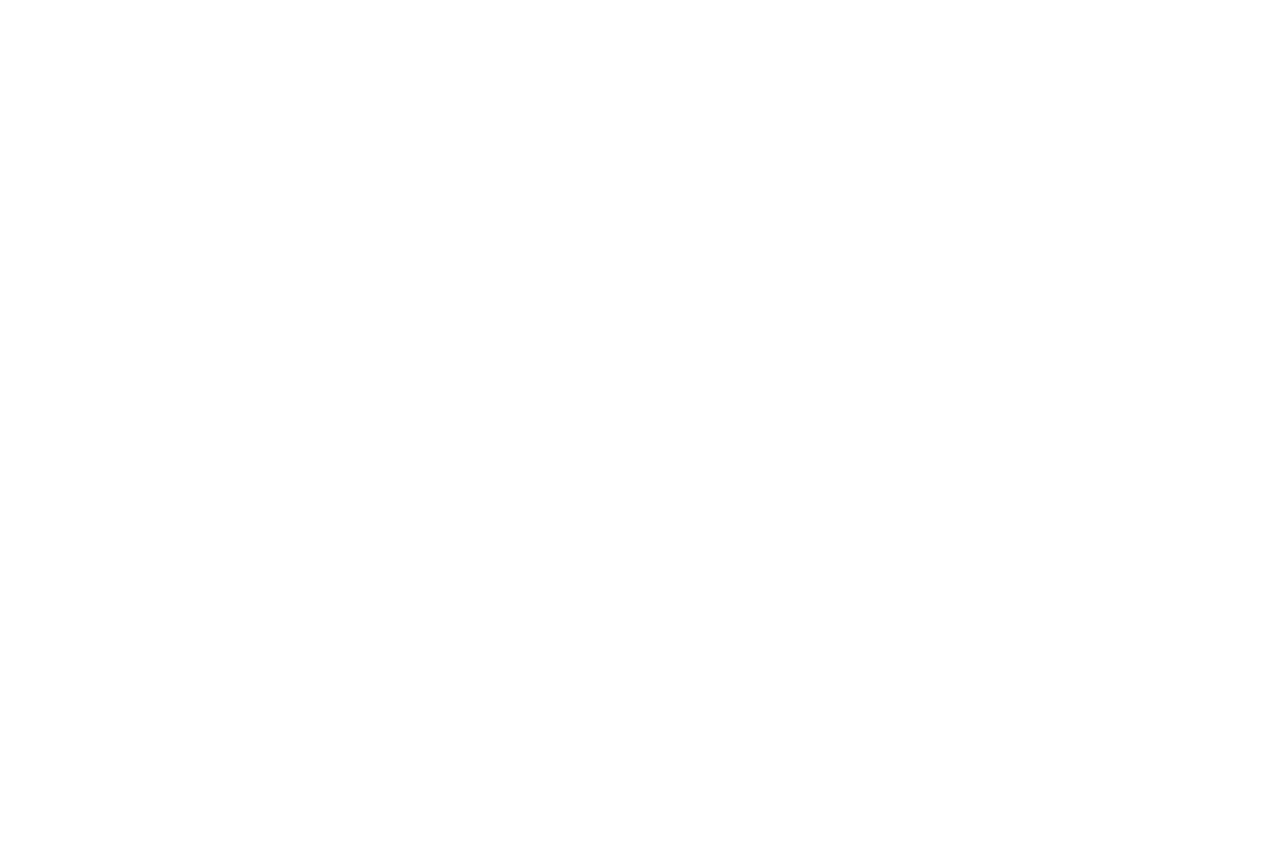
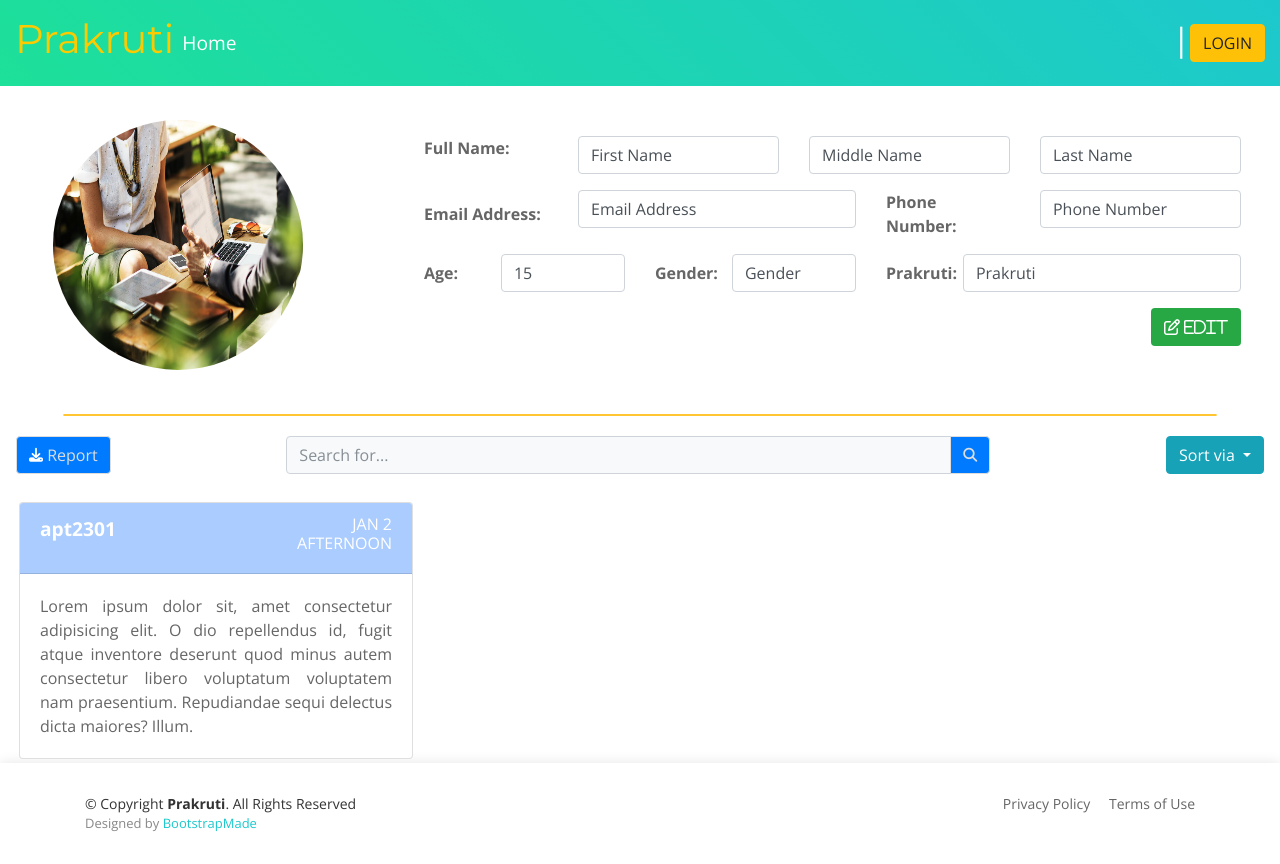
Before and after one commit to SarthakPatil99/Prakruti, a Django app: page /U_profile/ in a window 1280 px wide. Before the commit the page is empty. Before the commit the page ends 800 px from the top, so only its background shows below. Run offline with Django 4.2, Linux system fonts and the light colour scheme; some libraries are stand-ins or nearby versions.

Commit message:
After admin GUI (24 - 1- 23)

```diff
--- a/Prakruti/urls.py
+++ b/Prakruti/urls.py
@@ -29,6 +29,7 @@ urlpatterns = [
     path("analyze/", views.analyze, name='analysis'),
     path("recommend/", views.recommend, name='recommender'),
     path("shopping/", views.shopping, name='shopping'),
+    path("profileU/", views.profileU, name='profileU'),
 
     # admin
     path("dashboard/", views.dashboard, name='dashboard'),
@@ -39,5 +40,6 @@ urlpatterns = [
     path("blogs/", views.blogs, name='blogs'),
     path("orders/", views.orders, name='orders'),
     path("A_profile/", views.A_profile, name='A_profile'),
+    path("profileA/", views.profileA, name='profileA'),
     path("U_profile/", views.U_profile, name='U_profile'),
 ]
--- a/Prakruti_App/views.py
+++ b/Prakruti_App/views.py
@@ -171,6 +171,13 @@ def recommend(request):
 def shopping(request):
     return render(request, 'user/Shopping.html')
 
+
+def U_profile(request):
+    return render(request, 'user/U_profile.html', {'admin': 0})
+
+def profileU(request):
+    return render(request, 'user/U_profile.html', {'admin': 1})
+
 # -----------------------------ADMIN SIDE---------------------------
 
 
@@ -203,9 +210,7 @@ def orders(request):
 
 def A_profile(request):
     # jinja["prof_who"] = request.user
-    return render(request, 'admin/A_profile.html')
+    return render(request, 'admin/A_profile.html', {'admin': 0})
 
-
-def U_profile(request):
-    # jinja["prof_who"] = request.user
-    return render(request, 'user/U_profile.html')
+def profileA(request):
+    return render(request, 'admin/A_profile.html', {'admin': 1})
--- a/templates/Admin/admin_base.html
+++ b/templates/Admin/admin_base.html
@@ -201,7 +201,7 @@
               </a>
               <!-- Dropdown - User Information -->
               <div class="dropdown-menu dropdown-menu-right shadow animated--grow-in" aria-labelledby="userDropdown">
-                <a class="dropdown-item" href="/A_profile">
+                <a class="dropdown-item" href="/profileA">
                   <i class="fas fa-user fa-sm fa-fw mr-2 text-gray-400"></i>
                   Profile
                 </a>
--- a/templates/User/U_profile.html
+++ b/templates/User/U_profile.html
@@ -0,0 +1,252 @@
+{% extends 'base.html' %}
+{% load static %}
+
+{% block title %}
+Profile
+{% endblock title %}
+
+{% block nav_links%}
+<li class="menu-active nav-item">
+    <a class="nav-link" href="/">Home</a>
+</li>
+{% endblock nav_links%}
+
+{% block body %}
+<div class="modal" id="add_PModal">
+    <div class="modal-dialog">
+        <div class="modal-content" style="border: none; background-color: rgb(221, 221, 221); z-index: 3">
+            <div class="modal-header bg-secondary">
+                <h4 class="modal-title text-warning">Edit Details</h4>
+                <button type="button" class="btn-close" data-dismiss="modal" aria-label="Close"></button>
+            </div>
+
+            <div class="modal-body">
+                <form action="/login" method="post">
+                    <div class="row">
+                        <div class="col-6">
+                            <label for="name" class="form-label"> <b>Full Name:</b> </label>
+                        </div>
+                        <div class="col-6">
+                            <label for="name" class="form-label"> <b>Your DP:</b> </label>
+                        </div>
+                    </div>
+                    <div class="row mb-2">
+                        <div class="col-6">
+                            <div class="col-12 my-4">
+                                <input type="first name" class="form-control" id="Fname" placeholder="First Name"
+                                    name="Fname" required />
+                            </div>
+                            <div class="col-12 my-4">
+                                <input type="middle name" class="form-control" id="Mname" placeholder="Middle Name"
+                                    name="Mname" required />
+                            </div>
+                            <div class="col-12 my-4">
+                                <input type="last name" class="form-control" id="Lname" placeholder="Last Name"
+                                    name="Lname" required />
+                            </div>
+                        </div>
+                        <div class="col-6">
+                            <div class="col-12 my-0">
+                                <center>
+                                    <img id="Img" src="../../static/img/about-img.jpg" height="140px" width="140px"
+                                        style="border-radius: 100%" />
+                                </center>
+                            </div>
+                            <div class="col-12">
+                                <input class="form-control mt-3" type="file" name="File" id="inFile"
+                                    onchange="validateImage()" />
+                            </div>
+                        </div>
+                    </div>
+
+                    <div class="row mb-2">
+                        <div class="col-12 col-md-6 col-lg-6">
+                            <label for="email" class="form-label"> <b>Email:</b> </label>
+                            <input type="email" class="form-control" id="Email" placeholder="Email" name="Email"
+                                onfocusout="validateEmail()" required />
+                        </div>
+                        <div class="col-12 col-md-6 col-lg-6">
+                            <label for="Phone" class="form-label">
+                                <b>Phone Number:</b>
+                            </label>
+                            <input type="number" class="form-control" id="Phone" placeholder="Phone No." name="Phone"
+                                onfocusout="validatePhone()" required />
+                        </div>
+                    </div>
+
+                    <div class="row mb-2">
+                        <div class="col-12 col-md-3 col-lg-4">
+                            <label for="age" class="form-label"> <b>Age:</b> </label>
+                            <input type="number" class="form-control" id="Age" placeholder="Age" name="Age"
+                                onfocusout="validateAge()" required />
+                        </div>
+                        <div class="col-12 col-md-4 col-lg-4">
+                            <label for="Gender" class="form-label"> <b>Gender:</b> </label>
+                            <select class="form-select form-select-sm form-control" aria-label=".form-select-sm example"
+                                placeholder="Select Gender" id="Gender" name="Gender" onfocusout="validateGender()">
+                                <option selected value="0">Select</option>
+                                <option value="1">Male</option>
+                                <option value="2">Female</option>
+                                <option value="3">Other</option>
+                            </select>
+                        </div>
+                        <div class="col-12 col-md-5 col-lg-4">
+                            <label for="Prakruti" class="form-label">
+                                <b>Prakruti:</b>
+                            </label>
+                            <select class="form-select form-select-sm form-control" aria-label=".form-select-sm example"
+                                placeholder="Select Prakruti" id="Prakruti" name="Prakruti"
+                                onfocusout="validatePrakruti()">
+                                <option selected value="0">Select</option>
+                                <option value="1">Vata Kapha</option>
+                                <option value="2">Vata Pitta</option>
+                                <option value="3">Kapha Vata</option>
+                                <option value="4">Kapha Pitta</option>
+                                <option value="5">Pitta Vata</option>
+                                <option value="6">Pitta Kapha</option>
+                            </select>
+                        </div>
+                    </div>
+                    <button type="submit" id="Submit" class="btn btn-warning text-gray-800 mt-2 float-right">
+                        Edit
+                    </button>
+                    {% csrf_token %}
+                </form>
+            </div>
+        </div>
+    </div>
+</div>
+
+<!-- Body below -->
+<div class="row mx-4" style="margin-top: 120px;">
+    <div class="col-12 col-md-5 col-lg-3 mb-4">
+        <center>
+            <img src="../../static/img/about-img.jpg" width="250px" height="250px" id="dp"
+                style="border-radius: 100%" />
+        </center>
+    </div>
+    <div class="col-12 col-md-7 col-lg-9 py-3">
+        <div class="row mb-2">
+            <div class="col-lg-1"></div>
+            <div class="col-12 col-md-12 col-lg-2">
+                <label class="form-label" for="name" class="form-label">
+                    <b>Full Name:</b>
+                </label>
+            </div>
+            <div class="col-12 col-md-4 col-lg-3">
+                <label class="form-control" id="fname" name="fname">First Name</label>
+            </div>
+            <div class="col-12 col-md-4 col-lg-3">
+                <label class="form-control" id="mname" name="mname">Middle Name</label>
+            </div>
+            <div class="col-12 col-md-4 col-lg-3">
+                <label class="form-control" id="lname" name="lname">Last Name</label>
+            </div>
+        </div>
+        <div class="row mb-2">
+            <div class="col-lg-1"></div>
+            <div class="col-12 col-md-6 col-lg-2 align-items-center d-flex">
+                <label class="form-label"> <b>Email Address:</b> </label>
+            </div>
+            <div class="col-12 col-md-6 col-lg-4">
+                <label class="form-control" id="email" name="email">Email Address</label>
+            </div>
+            <div class="col-12 col-md-6 col-lg-2 align-items-center d-flex">
+                <label class="form-label"><b>Phone Number:</b> </label>
+            </div>
+            <div class="col-12 col-md-6 col-lg-3">
+                <label class="form-control" id="phone" name="phone">Phone Number</label>
+            </div>
+        </div>
+        <div class="row mb-2">
+            <div class="col-lg-1"></div>
+            <div class="col-2 col-md-2 col-lg-1 align-items-center d-flex">
+                <label class="form-label"> <b>Age:</b> </label>
+            </div>
+            <div class="col-4 col-md-4 col-lg-2">
+                <label class="form-control" id="age" name="age">15</label>
+            </div>
+            <div class="col-2 col-md-2 col-lg-1 align-items-center d-flex">
+                <label class="form-label"> <b>Gender:</b> </label>
+            </div>
+            <div class="col-4 col-md-4 col-lg-2">
+                <label class="form-control" id="gender" name="gender">Gender</label>
+            </div>
+            <div class="col-2 col-md-2 col-lg-1 align-items-center d-flex">
+                <label class="form-label"> <b>Prakruti:</b> </label>
+            </div>
+            <div class="col-10 col-md-10 col-lg-4">
+                <label class="form-control" id="prakruti" name="prakruti">Prakruti</label>
+            </div>
+        </div>
+        <div class="w-100 text-end">
+            <button type="submit" class="btn bg-success text-white" name="Edit" title="Edit Details" value="chval"
+                data-toggle="modal" data-target="#add_PModal" onclick="transferED()">
+                <i class="far fa-edit"> Edit</i>
+            </button>
+        </div>
+    </div>
+</div>
+
+{% if admin == 0 %}
+<!-- put if condition for id to show patient's History -->
+<center>
+    <hr style="width: 90%; border: 1px solid rgb(255, 183, 0); border-radius: 5px; opacity: 80%; margin: 20px;">
+</center>
+<div class="d-flex justify-content-between">
+    <a href="#" type="button" class="btn btn-primary mx-3 mb-3">
+        <i class="fas fa-download fa-sm text-white"></i>
+        Report
+    </a>
+
+    <form style="width: 55%" class="mx-3">
+        <div class="input-group">
+            <input type="text" class="form-control bg-light" placeholder="Search for..." aria-label="Search"
+                aria-describedby="basic-addon2" />
+            <div class="input-group-append">
+                <button class="btn btn-primary" type="button">
+                    <i class="fas fa-search fa-sm"></i>
+                </button>
+            </div>
+        </div>
+    </form>
+
+    <div class="dropdown float-right mx-3 mb-3">
+        <button class="btn btn-info dropdown-toggle" type="button" id="dropdownMenuButton1" data-toggle="dropdown"
+            aria-expanded="false">
+            Sort via
+        </button>
+        <ul class="dropdown-menu" aria-labelledby="dropdownMenuButton1">
+            <li><a class="dropdown-item" href="#">Day</a></li>
+            <li><a class="dropdown-item" href="#">Time Slot</a></li>
+        </ul>
+    </div>
+</div>
+<div class="row m-1">
+    <div class="col-12 col-md-6 col-lg-4 mt-2">
+        <div class="card">
+            <div class="card-header" style="background-color: #aaccff;">
+                <div class="row">
+                    <div class="col-7">
+                        <div class="title d-lg-inline text-white" style="font-size: larger; font-weight: 630;">
+                            <b id="title">apt2301</b>
+                        </div>
+                    </div>
+                    <div class="col-5">
+                        <div class="text-white text-uppercase text-end h6" id="day">Jan 2<br>Afternoon</div>
+                    </div>
+                </div>
+            </div>
+            <div class="card-body" style="text-align: justify;">
+                Lorem ipsum dolor sit, amet consectetur adipisicing elit.
+                O dio
+                repellendus id,
+                fugit atque inventore deserunt quod minus autem consectetur libero voluptatum voluptatem nam
+                praesentium.
+                Repudiandae sequi delectus dicta maiores? Illum.
+            </div>
+        </div>
+    </div>
+</div>
+{% endif %}
+{% endblock body %}
--- a/templates/base.html
+++ b/templates/base.html
@@ -69,10 +69,17 @@
             </a>
 
             <div class="dropdown-menu dropdown-menu-right shadow animated--grow-in" aria-labelledby="userDropdown">
+              {% if user.get_username == 'Doctor01' %}
+              <a class="dropdown-item text-dark" style="color: black !important;" href="/profileU">
+                <i class="fas fa-user fa-lg fa-fw mr-2 text-gray-500"></i>
+                Profile
+              </a>
+              {% else %}
               <a class="dropdown-item text-dark" style="color: black !important;" href="/U_profile">
                 <i class="fas fa-user fa-lg fa-fw mr-2 text-gray-500"></i>
                 Profile
               </a>
+              {% endif %}
               <!-- <div class="dropdown-divider"></div> -->
               <a class="dropdown-item" style="color: black !important;" href="/logout">
                 <i class="fas fa-sign-out-alt fa-lg fa-fw mr-2 text-gray-500"></i>
```
Also changed, not shown: Prakruti/settings.py (+9 -9 lines), templates/Admin/A_profile.html (+41 -148 lines).
